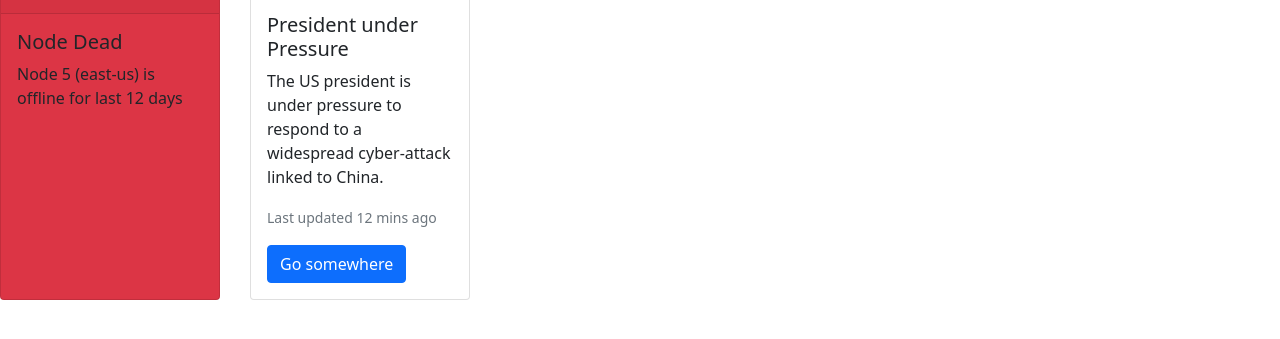
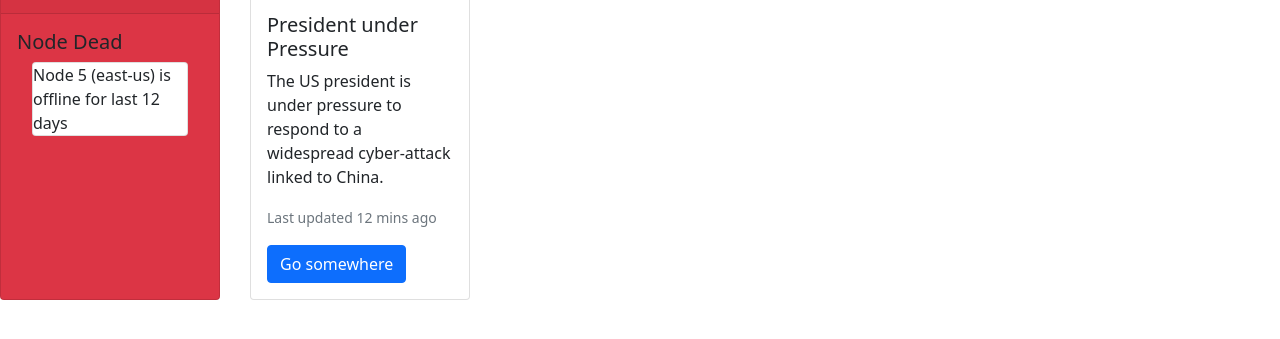
Before and after one commit to acciojob/bootstrap-card-R-K-96, a website: page main.html in a window 1280 px wide. Shown: the part 213-552 px from the top of the page. Drawn offline with nearby package versions, Linux system fonts and the light colour scheme.

Commit message:
created a submission

```diff
--- a/main.html
+++ b/main.html
@@ -32,7 +32,7 @@
     <div class="card-header">Alert</div>
     <div class="card-body">
       <h5 class="card-title">Node Dead</h5>
-      <div class="card-text-left">Node 5 (east-us) is offline for last 12 days</div>
+      <div class="card text-left">Node 5 (east-us) is offline for last 12 days</div>
 
     </div>
   </div>
```
